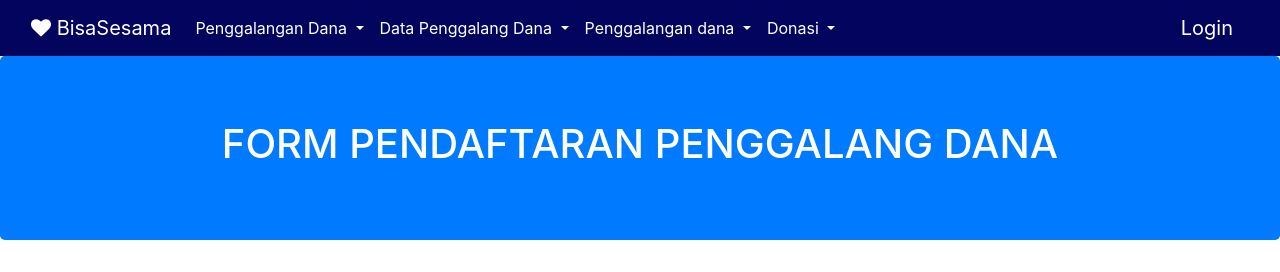
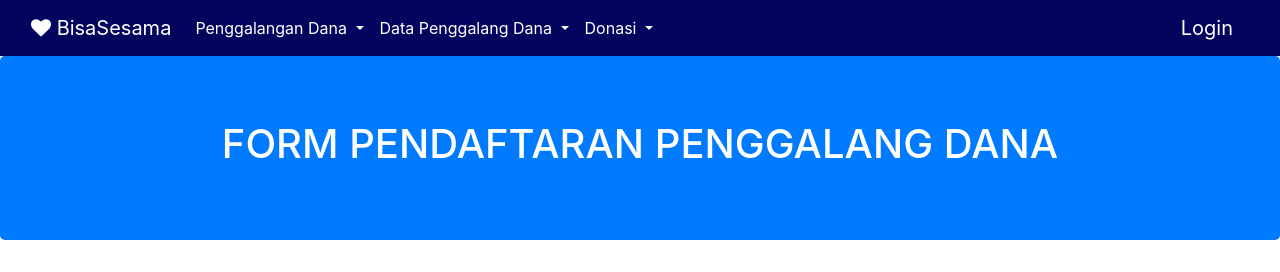
Before and after one commit to finazaria/BisaSesama-App, a Django app: page /pengguna/penggalang_dana in a window 1280 px wide. Shown: the top 272 px of the page. Run offline with Django 3.2, Linux system fonts and the light colour scheme; some libraries are stand-ins or nearby versions.

Commit message:
navbar chris fina changes

```diff
--- a/templates/navbar.html
+++ b/templates/navbar.html
@@ -15,7 +15,8 @@
         </a>
         <div class="dropdown-menu" aria-labelledby="navbarDropdownMenuLink">
             <a class="dropdown-item " href="{% url 'trigger_dua:form_kategori' %}">Buat Penggalangan Dana</a>
-            <a class="dropdown-item " href="{% url 'trigger_tiga:daftar-penggalangan-dana-admin' %}">Daftar Penggalangan Dana</a>
+            <a class="dropdown-item " href="{% url 'trigger_tiga:daftar-penggalangan-dana-admin' %}">Daftar Penggalangan Dana - Admin</a>
+            <a class="dropdown-item " href="{% url 'trigger_empat:read_halaman_penggalangan_dana' %}">Daftar Penggalangan Dana - Pengguna</a>
             <a class="dropdown-item " href="{% url 'trigger_dua:read_komorbid' %}">Kelola Penyakit Komorbid</a>
 
         </div>
@@ -29,14 +30,8 @@
             <a class="dropdown-item " href="{% url 'trigger_dua:read_pdd_pribadi' %}">Daftar Penggalangan Dana Pribadi</a>
         </div>
         </li>
-        <li class="nav-item dropdown">
-            <a class="nav-link dropdown-toggle text-white" href="#" id="navbarDropdownMenu" data-toggle="dropdown" aria-haspopup="true" aria-expanded="false">
-            Penggalangan dana
-            </a>
-            <div class="dropdown-menu" aria-labelledby="navbarDropdownMenuLink">
-                <a class="dropdown-item " href="{% url 'trigger_empat:read_halaman_penggalangan_dana' %}">daftar penggalangan dana</a>
-            </div>
-        </li>
+
+
         <li class="nav-item dropdown">
             <a class="nav-link dropdown-toggle text-white" href="#" id="navbarDropdownMenu" data-toggle="dropdown" aria-haspopup="true" aria-expanded="false">
             Donasi
```
